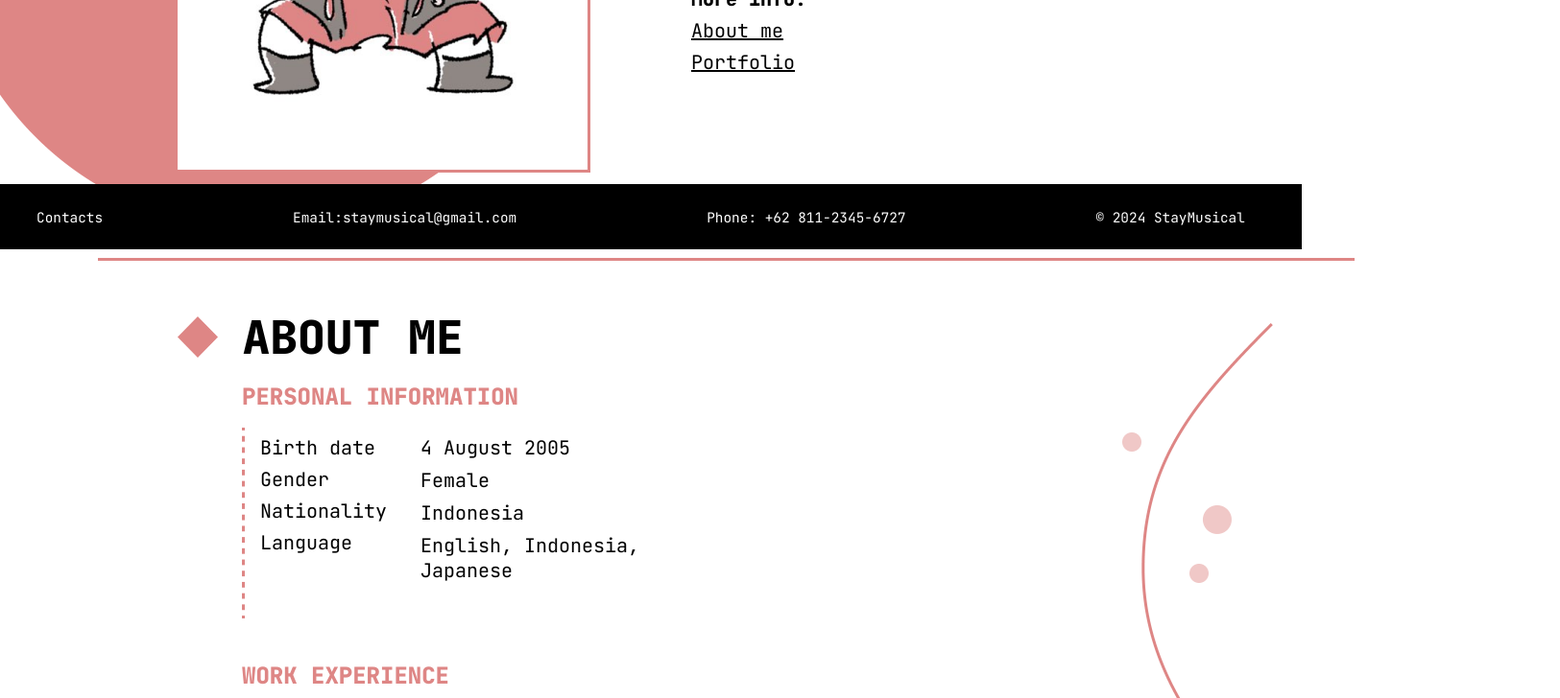
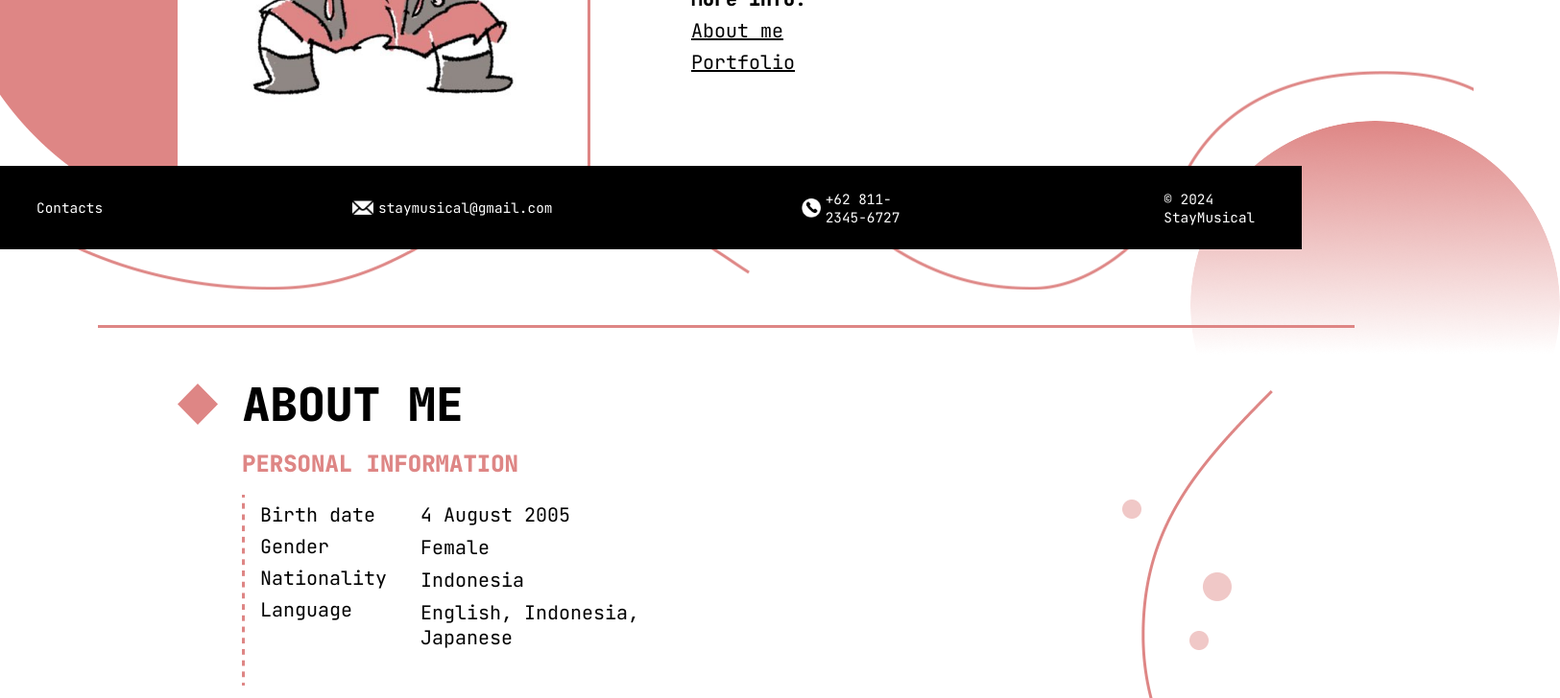
Before and after one commit to StayMusical/CV, a plain HTML site: page tes.html in a window 1280 px wide. Shown: the part 540-1268 px from the top of the page at 96% size, 1625 px wide, since content can reach past the window. Drawn offline with nearby package versions, Linux system fonts and the light colour scheme.

Commit message:
updated footer

```diff
--- a/tes.css
+++ b/tes.css
@@ -8,6 +8,7 @@ body {
     color: black;
     width: 100%;
     height: 3640px;
+    overflow-x: hidden;
 }
 #content {
   min-height: 100%;
@@ -47,7 +48,7 @@ html {
     width: 100%;
     flex-shrink: 0;
     align-items: center;
-    gap: 198px;
+    gap: 260px;
     font-family: "JetBrains Mono";
     font-size: 0.9em;
     font-style: normal;
@@ -307,7 +308,10 @@ html {
     width: 327.426px;
     z-index: 11;
   }
-
+.everything{
+  height: 2870px;
+  margin-top: 100px;
+}
   .frame-1 {
     display: flex;
     flex-direction: column;
@@ -319,7 +323,7 @@ html {
     height: 1001px;
     left: 185px;
     z-index: 4;
-    top: 860px;
+    top: 930px;
 }
   .frame-2 {
     display: flex;
@@ -978,11 +982,10 @@ html {
     flex-wrap: nowrap;
     gap: 10px;
     position: absolute;
-    width: 298px;
     height: 66px;
-    top: 3465px;
-    left: 608px;
-    padding: 12px 17px 12px 31px;
+    top: 3540px;
+    left: 634px;
+    padding: 12px 31px 12px 31px;
     cursor: pointer;
     background: #000000;
     border: none;
@@ -994,7 +997,6 @@ html {
     flex-shrink: 0;
     gap: 9px;
     position: relative;
-    width: 237px;
     z-index: 1;
   }
   .to-portfolio {
@@ -1003,17 +1005,18 @@ html {
     justify-content: flex-start;
     flex-shrink: 0;
     flex-basis: auto;
-    position: relative;
-    width: 211px;
     height: 37px;
     color: #ffffff;
     font-family: JetBrains Mono, var(--default-font-family);
     font-size: 28px;
     font-weight: 800;
     line-height: 36.96px;
-    text-align: left;
+    text-align: center;
     white-space: nowrap;
     z-index: 2;
+  }
+  .topo{
+    text-decoration: none;
   }
   .arrow {
     display: flex;
@@ -1053,7 +1056,7 @@ html {
     no-repeat center;
   background-size: cover;
   z-index: 5;
-  top: 1990px;
+  top: 2050px;
 
 }
 .frame-1001 {
@@ -1322,9 +1325,66 @@ html {
   position: absolute;
   width: 1512px;
   height: 1055.5px;
-  top: 128px;
+  top: 2120px;
   left: 0;
   background: url(./assets/images/0c5d0e98c78bd2fd333c93d3849c88b6c8937122.png)
     no-repeat center;
   background-size: cover;
 }
+
+
+.vector-1d {
+  position: absolute;
+  width: 626.911px;
+  height: 228.5px;
+  top: 613.5px;
+  left: 908px;
+  background: url(./assets/images/c11ff852-2e87-472c-8b6f-70b7a4a080d1.png)
+    no-repeat center;
+  background-size: cover;
+  z-index: 4;
+}
+.ellipse-1e {
+  position: absolute;
+  width: 385px;
+  height: 385px;
+  top: 666px;
+  left: 1240px;
+  background: url(./assets/images/20d8d930-7795-4191-9c25-3c1929b8b218.png)
+    no-repeat center;
+  background-size: cover;
+  border-radius: 50%;
+}
+.vector-1f {
+  position: absolute;
+  width: 780.806px;
+  height: 128.564px;
+  top: 713.436px;
+  background: url(./assets/images/fc9ea38b-5e1c-495f-914e-517b309340a4.png)
+    no-repeat center;
+  background-size: cover;
+  z-index:
+   3;
+}
+
+.contact-item {
+  display: flex;
+  align-items: center;
+}
+.contact-item1 {
+  display: flex;
+  align-items: center;
+}
+
+.contact-item img {
+  margin-right: 5px;
+}
+.email-img{
+  width: 22px;
+  height: 15px;
+}
+.phone-img{
+  width: 20px;
+  height: 20px;
+  margin-right: 5px;
+}
--- a/tes.html
+++ b/tes.html
@@ -19,7 +19,7 @@
             <div class="frame-16">
                 <span class="profile">PROFILE</span>
                 <div class="nama-w-icon">
-                    <span class="stay-musical-18">StayMusical</span>
+                    <span class="stay-musical-18">Raveline Virnalim / StayMusical</span>
                     <div class="twitter">
                         <a href="https://twitter.com/musical_stay" target="_blank">
                             <img src="twitter.png" alt="Twitter Icon">
@@ -33,7 +33,7 @@
                 </div>
               </div>
               <span class="intro">Hello, my name is StayMusical.</span>
-              <span class="intro-19">I'm a freelancer artist that mainly draws with anime style. I also do graphic design.</span>
+              <span class="intro-19">I’m currently a student in DKV UNPRI. I’m formerly a freelancer artist that mainly draws with anime style. I also do graphic design.</span>
         </div>
         <div class="frame-1a">
             <span class="more-info">More info:</span>
@@ -44,6 +44,10 @@
         </div>
       </div>
     </div>
+    <div class="vector-1d"></div>
+    <div class="ellipse-1e"></div>
+    <div class="vector-1f"></div>
+<div class= "everything">
     <div id="line" class="line"></div>
     <div class="frame-1">
         <div class="frame-2">
@@ -154,17 +158,27 @@
         </div>
       </div>
     </div>
+    <div class="image-2012"></div>
     <button class="frame-17">
         <div class="frame-18">
-     <a href="#header"><span class="to-portfolio">Back to Top</span></a><span class="arrow">^</span>
+        <a href="#header" class="topo"><span class="to-portfolio">Back to Top</span></a>
         </div>
     </button>
+</div>
 <footer id="contacts" class="footer">
   <p>Contacts</p>
-    <p>Email:staymusical@gmail.com</p>
-    <p>Phone: +62 811-2345-6727</p>
+  <div class="contact-item">
+      <img src="assets/images/9f523aea-a8bd-435c-a280-2b9b5e779c30.png" alt="Email Icon" class="email-img">
+      <p>staymusical@gmail.com</p>
+  </div>
+  <div class="contact-item1">
+      <img src="assets/images/3b8e6740-4a30-4cb2-87ea-4fe49a33f8da.png" alt="Phone Icon" class="phone-img">
+      <p>+62 811-2345-6727</p>
+  </div>
+
   <p>&copy; 2024 StayMusical</p>
 </footer>
+
 <script src="https://ajax.googleapis.com/ajax/libs/jquery/3.5.1/jquery.min.js"></script>
 <script>
   $(document).on("scroll", function() {
```
Also changed, not shown: 52be9aa7-90ec-4893-a1ba-039b1126b9cd/index.html (+1 -1 lines), assets/images/Vector.png (added). Lines whose indentation alone changed are shown as unchanged.
